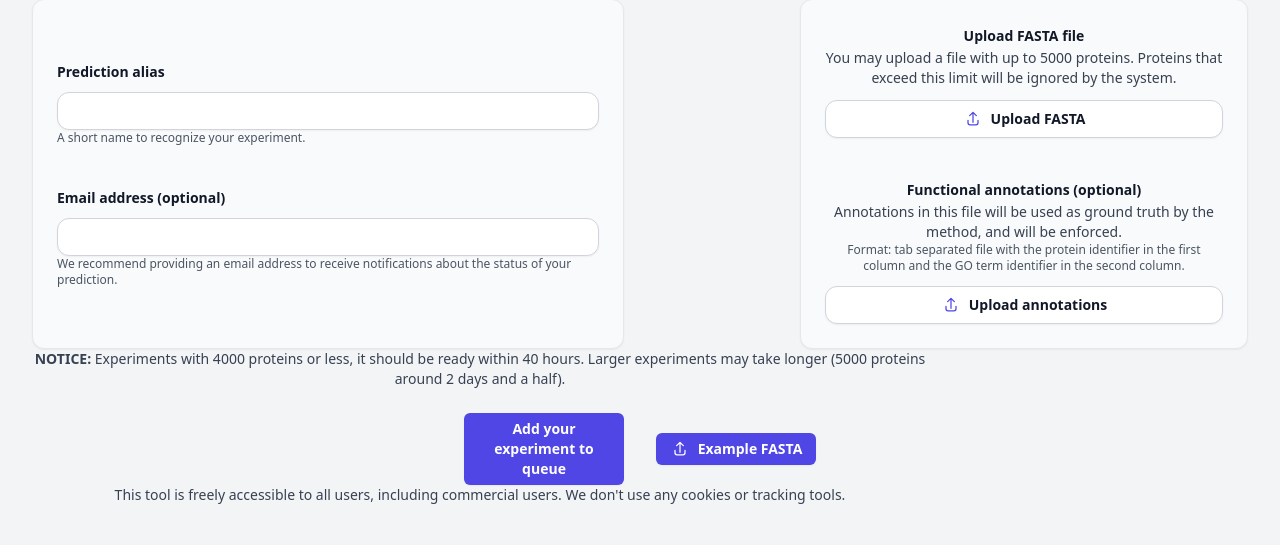
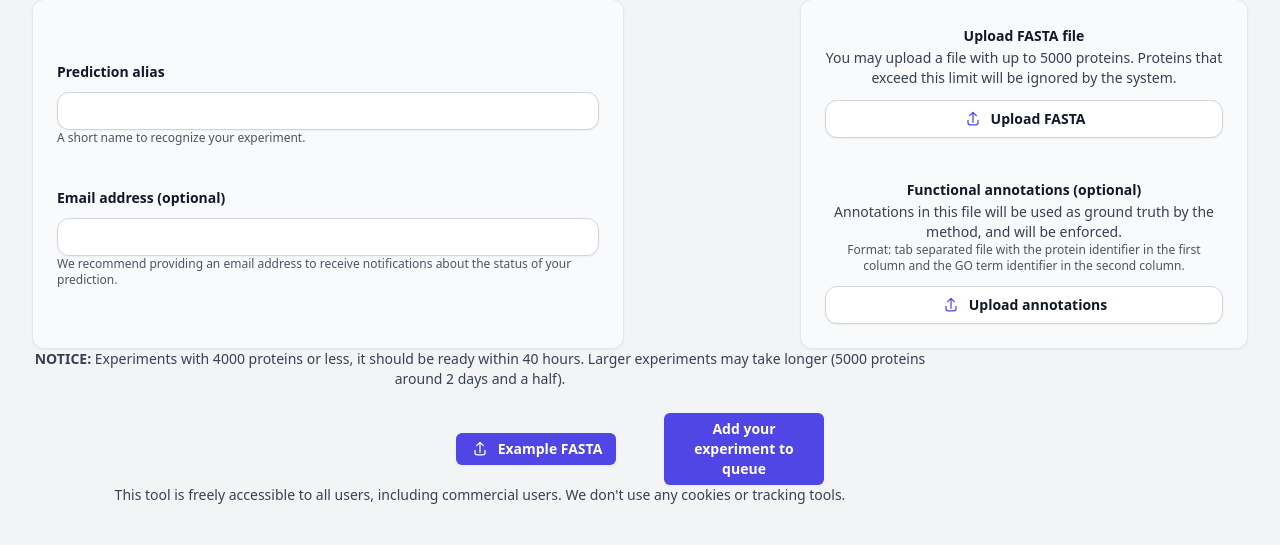
Before and after one commit to paccanarolab/s2f-web, a Python web app: template frontend/base/jinja2/base/home.html in a window 1280 px wide. Shown: the part 361-906 px from the top of the page. Run offline with Jinja, Linux system fonts and the light colour scheme; the template is opened without the code that fills it, so the values that code supplies are empty; style sheets or scripts are compiled from the project's sources.

Commit message:
Add download button for example FASTA file to experiment submission form

```diff
--- a/frontend/base/jinja2/base/home.html
+++ b/frontend/base/jinja2/base/home.html
@@ -124,7 +124,13 @@
             <strong>NOTICE:</strong> Experiments with 4000 proteins or less, it should be ready within 40 hours. Larger experiments may take longer (5000 proteins around 2 days and a half).
         </p>
 
-        <div class="mt-6 flex flex-col items-center justify-center gap-4 sm:flex-row sm:gap-8">
+        <div class="mt-6 flex items-center justify-center gap-12">
+            <a href="https://paccanarolab.org/s2f_data/example.fasta/" download class="inline-flex items-center justify-center gap-2 rounded-md bg-indigo-600 px-3 py-1.5 w-40 text-sm font-semibold text-white shadow-sm hover:bg-indigo-500 focus-visible:outline focus-visible:outline-2 focus-visible:outline-offset-2 focus-visible:outline-indigo-600">
+                <svg xmlns="http://www.w3.org/2000/svg" class="h-5 w-5" viewBox="0 0 24 24" fill="none" stroke="currentColor" stroke-width="1.5">
+                    <path stroke-linecap="round" stroke-linejoin="round" d="M12 16V4m0 0 4 4m-4-4-4 4m-2 5.5v3a2.5 2.5 0 0 0 2.5 2.5h7a2.5 2.5 0 0 0 2.5-2.5v-3"/>
+                </svg>
+                <span>Example FASTA</span>
+            </a>
             <button
                 type="submit"
                 class="rounded-md
@@ -140,12 +146,6 @@
                     focus-visible:outline-indigo-600">
                 Add your experiment to queue
             </button>
-            <a href="https://paccanarolab.org/s2f_data/example.fasta/" download class="inline-flex items-center justify-center gap-2 rounded-md bg-indigo-600 px-3 py-1.5 w-40 text-sm font-semibold text-white shadow-sm hover:bg-indigo-500 focus-visible:outline focus-visible:outline-2 focus-visible:outline-offset-2 focus-visible:outline-indigo-600">
-                <svg xmlns="http://www.w3.org/2000/svg" class="h-5 w-5" viewBox="0 0 24 24" fill="none" stroke="currentColor" stroke-width="1.5">
-                    <path stroke-linecap="round" stroke-linejoin="round" d="M12 16V4m0 0 4 4m-4-4-4 4m-2 5.5v3a2.5 2.5 0 0 0 2.5 2.5h7a2.5 2.5 0 0 0 2.5-2.5v-3"/>
-                </svg>
-                <span>Example FASTA</span>
-            </a>
         </div>
         <p class="max-w-4xl text-center text-sm text-gray-700">
             This tool is freely accessible to all users, including commercial users. We don't use any cookies or tracking tools.
```
